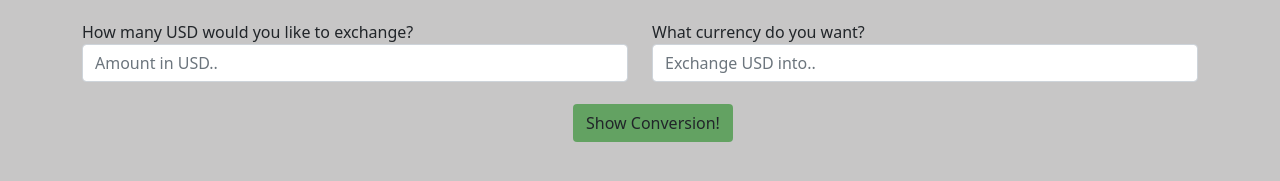
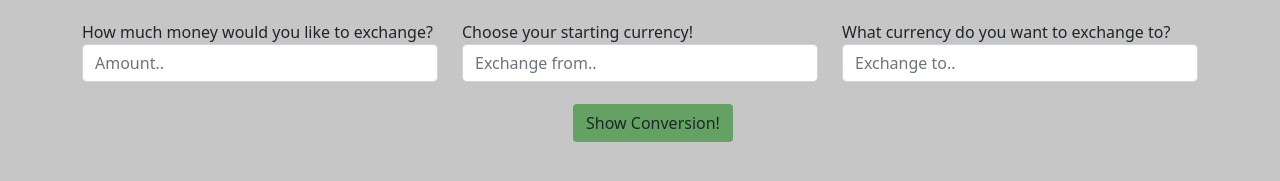
Before and after one commit to mrunderoad/currency-xchanger, a website built with webpack: page src/index.html in a window 1280 px wide. Shown: the part 133-314 px from the top of the page. Built offline with nearby package versions, Linux system fonts and the light colour scheme.

Commit message:
working on adding starting currency

```diff
--- a/src/index.html
+++ b/src/index.html
@@ -12,13 +12,17 @@
     <div class="form-section">
       <form id="formOne">
         <div class="row">
-          <div class="col-md-6">
-            <label for="amount">How many USD would you like to exchange?</label>
-            <input type="number" id="amount" class="form-control" min="1" placeholder="Amount in USD.." required>
+          <div class="col-md-4">
+            <label for="amount">How much money would you like to exchange?</label>
+            <input type="number" id="amount" class="form-control" min="1" placeholder="Amount.." required>
           </div>
-          <div class="col-md-6">
-            <label for="currencies">What currency do you want?</label>
-            <input list="options" id="currencies" class="form-control" placeholder="Exchange USD into.." required>
+          <div class="col-md-4">
+            <label for="starting">Choose your starting currency!</label>
+            <input list="options" id="starting" class="form-control" placeholder="Exchange from.." required>
+          </div>
+          <div class="col-md-4">
+            <label for="currencies">What currency do you want to exchange to?</label>
+            <input list="options" id="currencies" class="form-control" placeholder="Exchange to.." required>
           </div>
           <datalist id="options">
             <option value="AED">UAE Dirham - United Arab Emirates</option>
@@ -187,9 +191,9 @@
       </form>
     </div>
     <div class="card">
-      <h4>$1 in USD in <span class="chosen"></span> is equal to:</h4>
+      <h4>Exchange from <span class="start"></span> to <span class="chosen"></span> is equal to:</h4>
       <strong><div class="show-cash"></div></strong>
-      <h4>Your conversion from <span class="usd"></span> USD to <span class="chosen"></span> is:</h4>
+      <h4>Your conversion from <span class="usd"></span> <span class="start"> to <span class="chosen"></span> is:</h4>
       <strong><div class="show-result"></div></strong>
       <div id="showError"></div>
       <button class="btn2">New Exchange!</button>
--- a/src/index.js
+++ b/src/index.js
@@ -23,12 +23,14 @@ function displayErrors(error) {
 function displayExchange(response) {
   let result = response.conversion_result;
   let rate = response.conversion_rate;
+  let start = $('#starting').val();
   let chosen = $('#currencies').val();
   let cash = $('#amount').val();
   $('.chosen').text(chosen)
   $('.show-result').text(result);
   $('.show-cash').text(rate);
   $('.usd').text(cash);
+  $('.start').text(start);
 }
 
 $(document).ready(function() {
@@ -36,13 +38,14 @@ $(document).ready(function() {
     event.preventDefault();
     let amount = $('#amount').val();
     let currency = $('#currencies').val();
+    let start = $('#starting').val();
 
-    ExchangeCurrency.getExchange(currency, amount)
+    ExchangeCurrency.getExchange(currency, amount, start)
       .then(function(exchangeResponse) {
         if (exchangeResponse instanceof Error) {
           throw Error(exchangeResponse.message);
         }
-        displayExchange(exchangeResponse, amount)
+        displayExchange(exchangeResponse, amount, start);
       })
       .catch(function(error) {
         displayErrors(error.message)
--- a/src/js/currency.js
+++ b/src/js/currency.js
@@ -1,6 +1,6 @@
 export default class ExchangeCurrency {
-  static getExchange(currencies, amount) {
-    return fetch(`https://v6.exchangerate-api.com/v6/${process.env.API_KEY}/pair/USD/${currencies}/${amount}`)
+  static getExchange(starting, currencies, amount) {
+    return fetch(`https://v6.exchangerate-api.com/v6/${process.env.API_KEY}/pair/${starting}/${currencies}/${amount}`)
     .then(function(response) {
       if (!response.ok) {
         throw Error(response.status);
```
